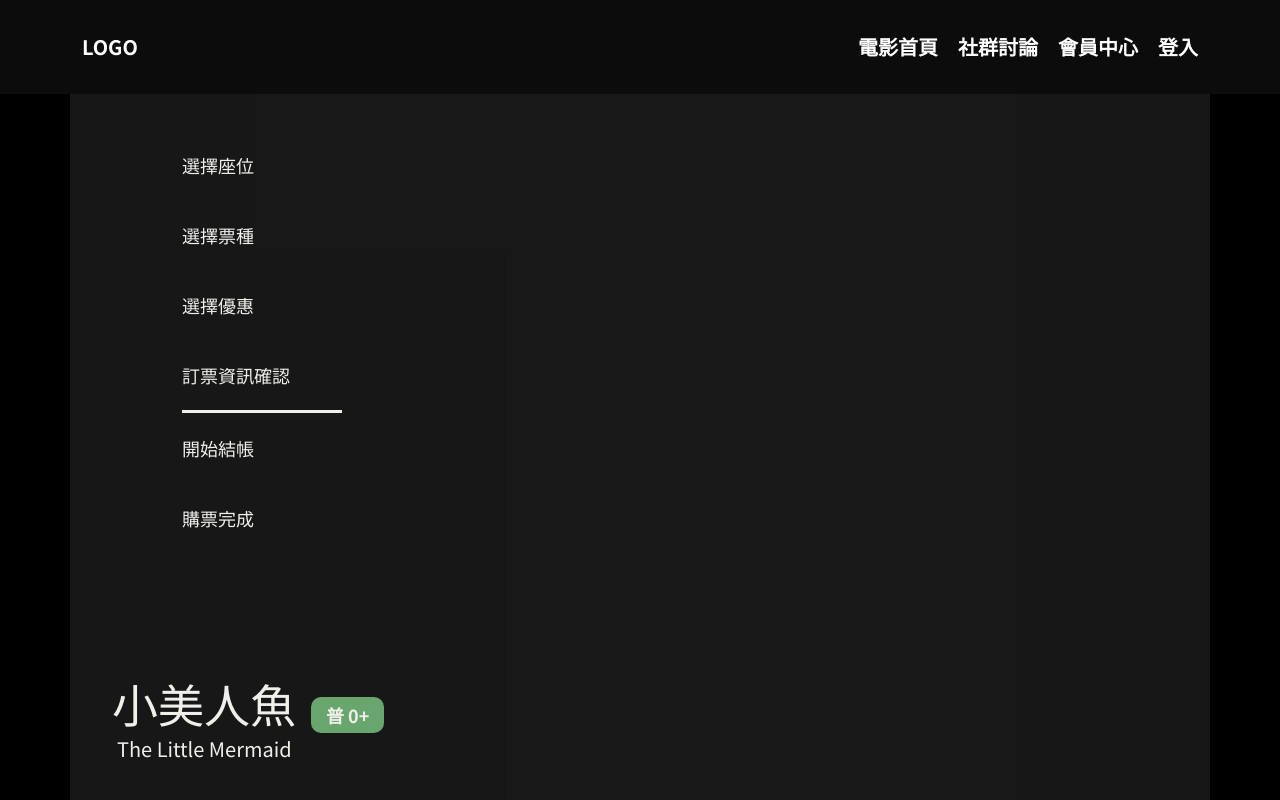
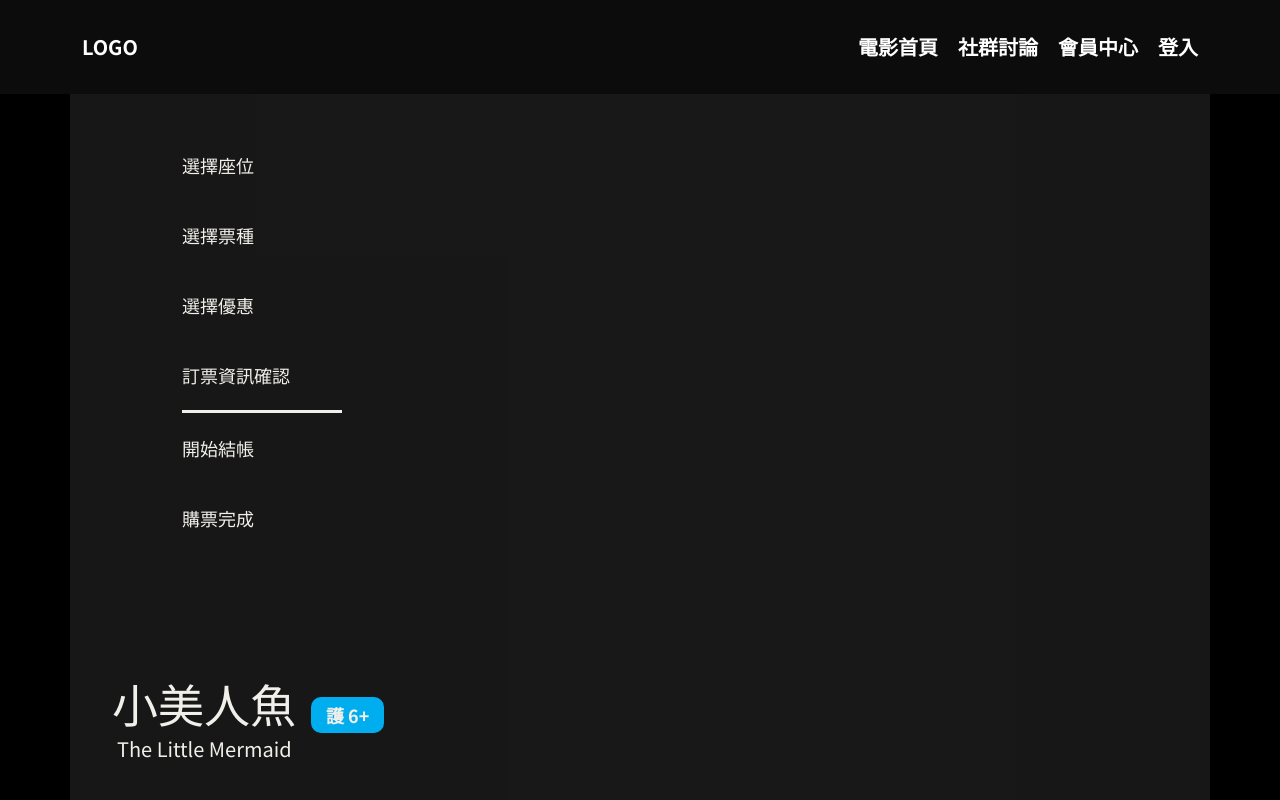
Before and after one commit to Tracy-fronted-designer/comesee, a React (Create React App) app in the folder comeseeClient/: page /Confirm in a window 1280 px wide. Shown: the top 800 px of the page. Built offline with nearby package versions, Linux system fonts and the light colour scheme.

Commit message:
匯入Rank

```diff
--- a/comeseeClient/src/TicketProvider.jsx
+++ b/comeseeClient/src/TicketProvider.jsx
@@ -34,6 +34,7 @@ export class TicketProvider extends Component {
       activeRow1: null,
       nameC: "小美人魚",
       grade: "普 0+",
+      rank:'icon_6',
       nameE: "The Little Mermaid",
       cinemaName: "台中大遠百威秀影城",
       theaterName: "2D",
--- a/comeseeClient/src/components/payment/Confirm.jsx
+++ b/comeseeClient/src/components/payment/Confirm.jsx
@@ -2,6 +2,7 @@ import React, { Component } from "react";
 import CPC from '../../css/payment/cpc.module.css';
 import Sidebar from "./Sidebar";
 import SwitchBtn from "./SwitchBtn";
+import Rank from "./Rank";
 
 import TicketContext from "../../TicketContext";
 
@@ -26,7 +27,7 @@ class Confirm extends Component {
                 {/* 電影中文名 */}
                 <span className={CPC.movieNameC}>{state.nameC}</span>
                 {/* 普 0+ */}
-                <span className={CPC.grade}>{state.grade}</span>
+                <Rank rank={state.rank}/>
                 {/* 電影英文名 */}
                 <p className={CPC.movieNameE}>{state.nameE}</p>
               </div>
--- a/comeseeClient/src/components/payment/Discount.jsx
+++ b/comeseeClient/src/components/payment/Discount.jsx
@@ -5,6 +5,7 @@ import NumButton from "./NumButton";
 import Sidebar from "./Sidebar";
 import SwitchBtn from "./SwitchBtn";
 import axios from 'axios';
+import Rank from "./Rank";
 
 import TicketContext from "../../TicketContext";
 
@@ -66,7 +67,7 @@ class Discount extends Component {
                 {/* 電影中文名 */}
                 <span className={DT.movieNameC}>{state.nameC}</span>
                 {/* 普 0+ */}
-                <span className={DT.grade}>{state.grade}</span>
+                <Rank rank={state.rank}/>
                 {/* 電影英文名 */}
                 <p className={DT.movieNameE}>{state.nameE}</p>
               </div>
--- /dev/null
+++ b/comeseeClient/src/components/payment/Rank.js
@@ -0,0 +1,37 @@
+function Rank(props) {
+  const { rank } = props;
+  const defaultStyle = {
+    marginLeft: "15px",
+    borderRadius: "10px",
+    backgroundColor: "#7dca84cc",
+    color: "#f1efe9",
+    textAlign: "center",
+    fontFamily: "Noto Sans TC",
+    fontSize: "18px",
+    fontStyle: "normal",
+    fontWeight: "600",
+    lineHeight: "22.5px",
+    justifyContent: "center",
+    padding: "5px 15px 5px 15px",
+  };
+
+  const rankList = {
+    icon_0: "普 0+",
+    icon_6: "護 6+",
+    icon_12: "輔 12+",
+    icon_15: "輔 15+",
+    icon_18: "限 18+",
+  };
+
+  const rankStyle = {
+    icon_0: { ...defaultStyle },
+    icon_6: { ...defaultStyle, "backgroundColor": "#00ADEF" },
+    icon_12: { ...defaultStyle, "backgroundColor": "#e9bd1f" },
+    icon_15: { ...defaultStyle, "backgroundColor": "#F36717" },
+    icon_18: { ...defaultStyle, "backgroundColor": "#ED1C24" },
+  };
+
+  return <span style={rankStyle[rank]}>{rankList[rank]}</span>;
+}
+
+export default Rank;
--- a/comeseeClient/src/components/payment/TicketType.jsx
+++ b/comeseeClient/src/components/payment/TicketType.jsx
@@ -3,6 +3,7 @@ import DT from "../../css/payment/discount_tickettype.module.css";
 import NumButton from "./NumButton";
 import Sidebar from "./Sidebar";
 import SwitchBtn from "./SwitchBtn";
+import Rank from "./Rank";
 
 import TicketContext from "../../TicketContext";
 
@@ -34,7 +35,7 @@ class TicketType extends Component {
                 {/* 電影中文名 */}
                 <span className={DT.movieNameC}>{state.nameC}</span>
                 {/* 普 0+ */}
-                <span className={DT.grade}>{state.grade}</span>
+                <Rank rank={state.rank}/>
                 {/* 電影英文名 */}
                 <p className={DT.movieNameE}>{state.nameE}</p>
               </div>
--- a/comeseeClient/src/css/payment/cpc.module.css
+++ b/comeseeClient/src/css/payment/cpc.module.css
@@ -27,20 +27,6 @@
     margin: 0px 80px 0px 80px;
 }
 
-.grade {
-    margin-left: 15px;
-    border-radius: 10px;
-    background-color: #7DCA84CC;
-    color: #F1EFE9;
-    text-align: center;
-    font-family: "Noto Sans TC";
-    font-size: 18px;
-    font-style: normal;
-    font-weight: 600;
-    line-height: 22.5px;
-    justify-content: center;
-    padding: 5px 15px 5px 15px;
-}
 
 /* 電影名稱欄位 */
 .movieName {
--- a/comeseeClient/src/css/payment/discount_tickettype.module.css
+++ b/comeseeClient/src/css/payment/discount_tickettype.module.css
@@ -86,21 +86,6 @@
     margin-right: 100px;
     border-bottom: 1px solid #F1EFE9;
     padding-bottom: 41px;
-}
-
-.grade {
-    margin-left: 15px;
-    border-radius: 10px;
-    background-color: #7DCA84CC;
-    color: #F1EFE9;
-    text-align: center;
-    font-family: "Noto Sans TC";
-    font-size: 18px;
-    font-style: normal;
-    font-weight: 600;
-    line-height: 22.5px;
-    justify-content: center;
-    padding: 5px 15px 5px 15px;
 }
 
 
```
